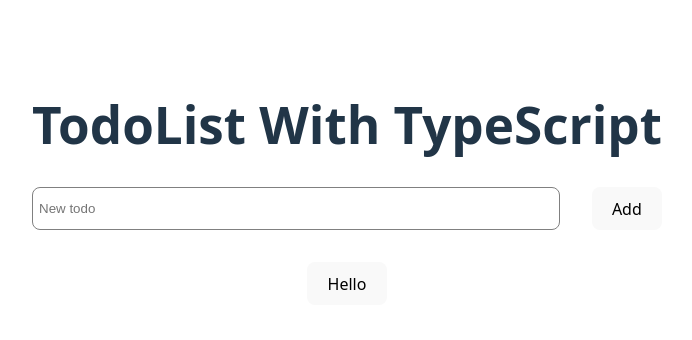
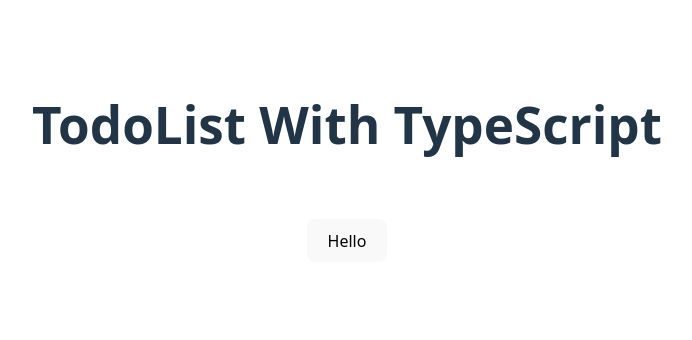
Before and after one commit to KlasniMisho123/ts-todolist-t, a website built with Vite: page todo-list-ts/index.html in a window 1280 px wide. Shown: the whole page, without its empty margins (293-985 px from the left). Built offline with nearby package versions, Linux system fonts and the light colour scheme.

Commit message:
basic todolist

```diff
--- a/todo-list-ts/src/main.ts
+++ b/todo-list-ts/src/main.ts
@@ -35,10 +35,11 @@ const addBtn = document.querySelector<HTMLButtonElement>('#addToList')
 const newTodo = document.querySelector<HTMLInputElement>('#todoInput')
 
 
-if(nameDeclarator && nameDisplay && todoListDisplay) {
+if(nameDeclarator && nameDisplay && todoListDisplay && todoDiv) {
   nameDeclarator.addEventListener("click",() => {
     nameDisplay.innerText = helloSentence
     nameDeclarator.style.display = "none"
+    todoDiv.style.display = "flex"
     todoListDisplay.style.display = "flex"
   })
 } else {
--- a/todo-list-ts/src/style.css
+++ b/todo-list-ts/src/style.css
@@ -83,7 +83,7 @@ button:focus-visible {
 }
 
 .add-to-list-div {
-  display: flex;
+  display: none;
   justify-content: space-between;
   gap: 5%;
 }
```
